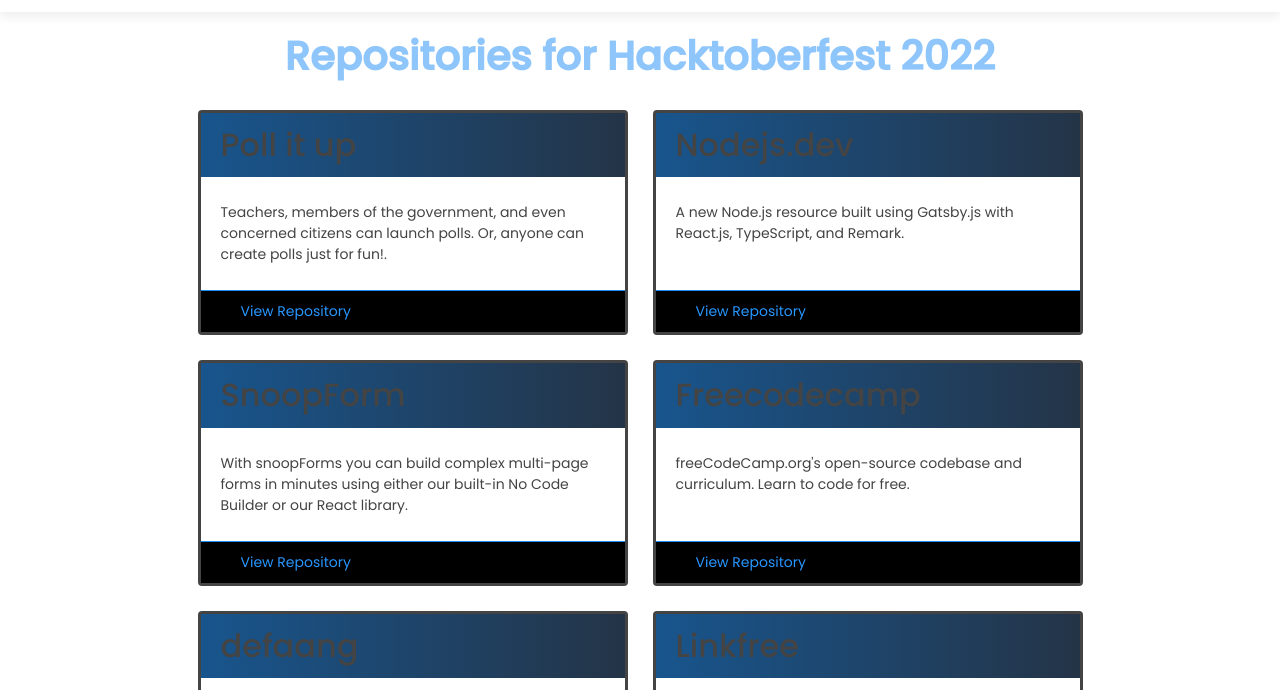
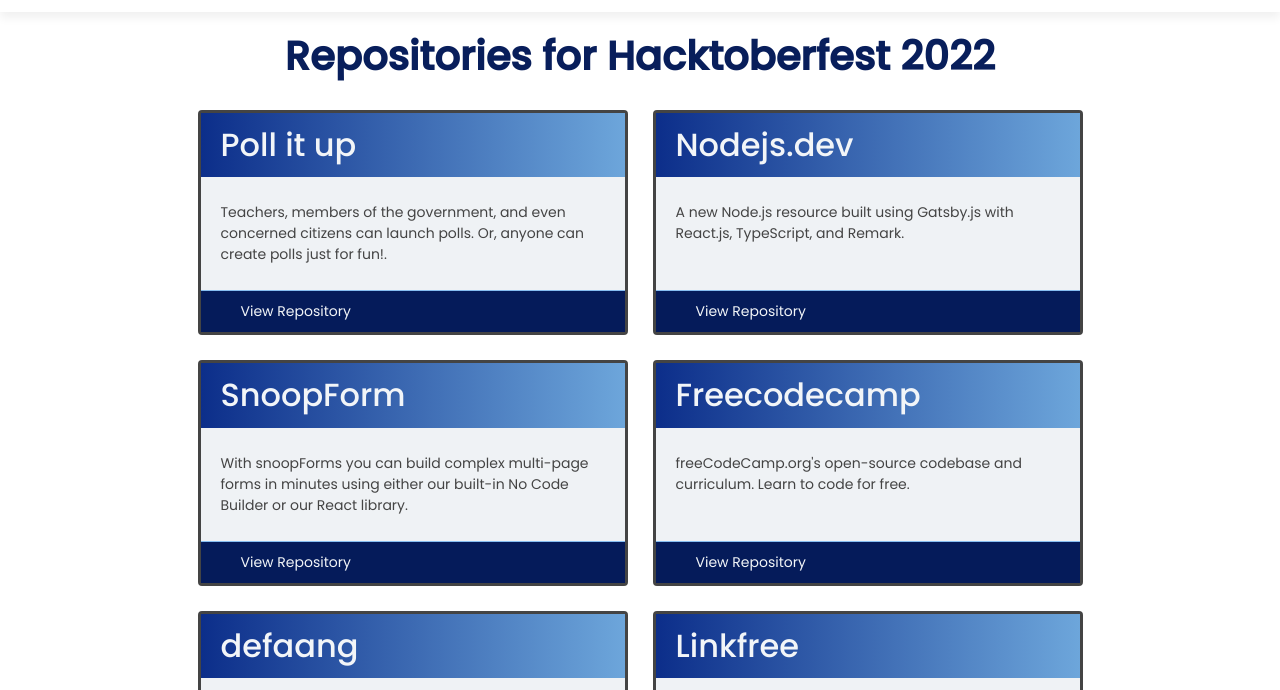
Before and after one commit to agamjotsingh18/codesetgo, a website: page hacktoberfest.html in a window 1280 px wide. Both pictures are taken after a click on the item 1187 px from the left and 43 px from the top of the page. Shown: the part 68-758 px from the top of the page. Drawn offline with nearby package versions, Linux system fonts and the light colour scheme.

Commit message:
Update darkmode.css

```diff
--- a/assets/css/darkmode.css
+++ b/assets/css/darkmode.css
@@ -1,5 +1,4 @@
 body.light{
-
     --darkback:white;
     --textcolor:#555;
     --textcolor2:#0c2e8a;
@@ -46,3 +45,26 @@
     color:var(--textcolor);
 
 }
+
+
+body.light .card-heading {
+  color: var(--footer);
+  background-image: linear-gradient(to right, #0c2e8a, #6da6db);
+}
+
+body.light .view-btn {
+    color: var(--footer);
+}
+
+body.light .viewRepo {
+    background-color: #051b5a;
+    border-top: 1px solid #87bef1;
+}
+
+body.light .hacktober-heading {
+    color: #081e5b;
+}
+
+body.light .card {
+    background-color: #eff2f5;
+}
```
